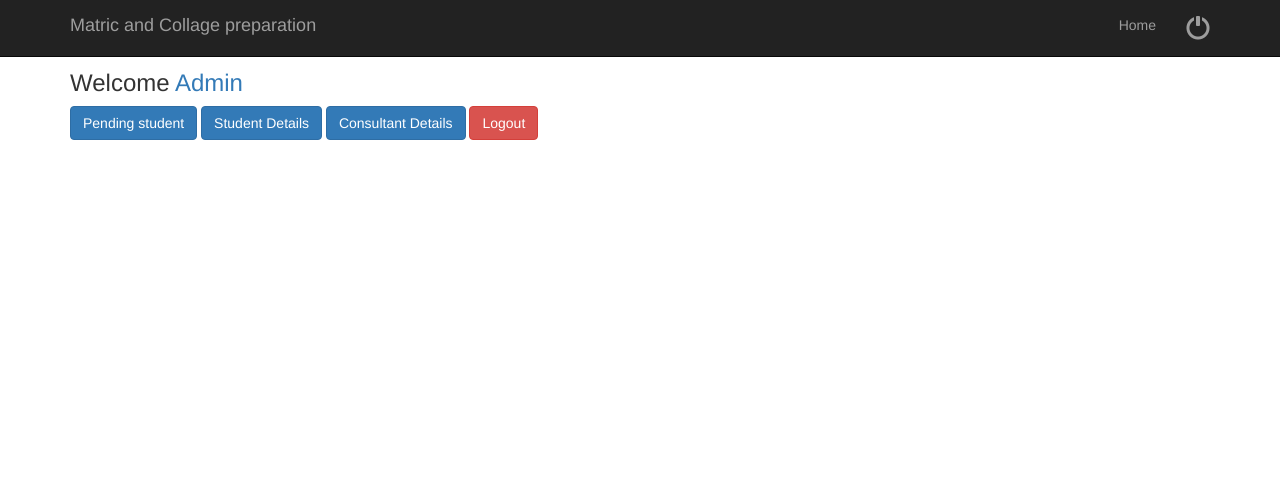
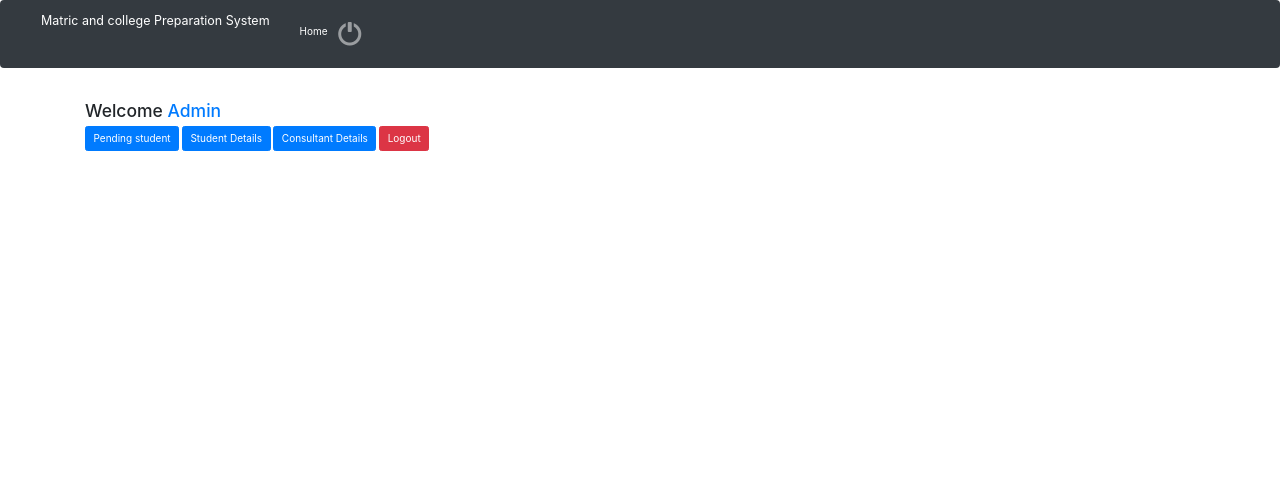
Before and after one commit to Azime12/MCP, a PHP site: page /welcomeadmin.php in a window 1280 px wide. Shown: the top 492 px of the page. Run offline with PHP 8.4, Linux system fonts and the light colour scheme; the visitor is signed in with stand-in values (Sample User, id 1); some libraries are stand-ins or nearby versions.

Commit message:
update admin information

```diff
--- a/adminhead.php
+++ b/adminhead.php
@@ -15,50 +15,48 @@
 
     <!-- Custom CSS -->
     <link href="css/modern-business.css" rel="stylesheet">
+<!-- Bootstrap CSS -->
+<link rel="stylesheet" href="https://maxcdn.bootstrapcdn.com/bootstrap/4.0.0/css/bootstrap.min.css">
+
+<!-- jQuery and Bootstrap JS -->
+<script src="https://code.jquery.com/jquery-3.2.1.slim.min.js"></script>
+<script src="https://cdnjs.cloudflare.com/ajax/libs/popper.js/1.12.9/umd/popper.min.js"></script>
+<script src="https://maxcdn.bootstrapcdn.com/bootstrap/4.0.0/js/bootstrap.min.js"></script>
 
     <!-- Custom Fonts -->
     <link href="font-awesome/css/font-awesome.min.css" rel="stylesheet" type="text/css">
-
-    <!-- HTML5 Shim and Respond.js IE8 support of HTML5 elements and media queries -->
-    <!-- WARNING: Respond.js doesn't work if you view the page via file:// -->
-    <!--[if lt IE 9]>
-        <script src="https://oss.maxcdn.com/libs/ 5shiv/3.7.0/ 5shiv.js"></script>
-        <script src="https://oss.maxcdn.com/libs/respond.js/1.4.2/respond.min.js"></script>
-    <![endif]-->
 	<link rel="shortcut icon" href="images/logo.png" type="image">
 	<link rel="icon" href="images/logo.png" type="image">
 </head>
 
 <body>
-<header>
+
 <!-- Navigation -->
-    <nav class="navbar navbar-inverse navbar-fixed-top" role="navigation">
-        <div class="container">
-            <!-- Brand and toggle get grouped for better mobile display -->
-            <div class="navbar-header">
-                <button type="button" class="navbar-toggle" data-toggle="collapse" data-target="#bs-example-navbar-collapse-1">
-                    <span class="sr-only">Toggle navigation</span>
-                    <span class="icon-bar"></span>
-                    <span class="icon-bar"></span>
-                    <span class="icon-bar"></span>
+<nav class="navbar navbar-expand-lg navbar-dark bg-dark fixed-top" role="navigation">
+
+  <button class="navbar-toggler" type="button" data-toggle="collapse" data-target="#navbarTogglerDemo01" aria-controls="navbarTogglerDemo01" aria-expanded="false" aria-label="Toggle navigation">
+    <span class="navbar-toggler-icon"></span>
   </button>
-                <a class="navbar-brand" href="index">Matric and Collage preparation</a>
-            </div>
-            <!-- Collect the nav links, forms, and other content for toggling -->
-            <div class="collapse navbar-collapse" id="bs-example-navbar-collapse-1">
-                <ul class="nav navbar-nav navbar-right">
-                    <li>
-                        <a href="welcomeadmin">Home</a>
+
+<div>
+<div class="collapse navbar-collapse " id="navbarTogglerDemo01">
+    <a class="navbar-brand" href="#">Matric and college Preparation System</a>
+    <ul class="navbar-nav mr-auto mt-2 mt-lg-0">
+      <li class="nav-item active">
+      <a class="nav-link" href="welcomeadmin">Home</a>
       </li>
       <li>
-                       <a href="index" style="font-size: x-large;"><span class="glyphicon glyphicon-off title=" title="logout"></span> </a>
+      <a class="nav-link" href="index" style="font-size: x-large;"><span class="glyphicon glyphicon-off"></span></a>
 
       </li>
 
     </ul>
+
   </div>
-            <!-- /.navbar-collapse -->
 </div>
-        <!-- /.container -->
 </nav>
-</header>
+
+
+
+
+</body>
--- a/welcomeadmin.php
+++ b/welcomeadmin.php
@@ -9,7 +9,7 @@ $userid = $_SESSION[ "umail" ];
 <!DOCTYPE  HTML>
 <?php include('adminhead.php'); ?>
 
-<div class="container">
+<div class="container h" style="margin-top: 50px;" >
 	<div class="row">
 		<div class="col-md-8">
 			<!--Welcome page for admin-->
```
Lines whose indentation alone changed are shown as unchanged.
